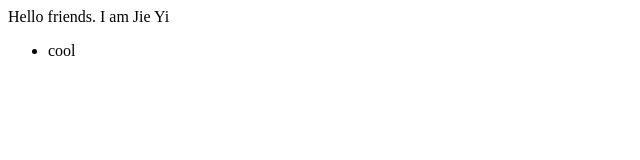
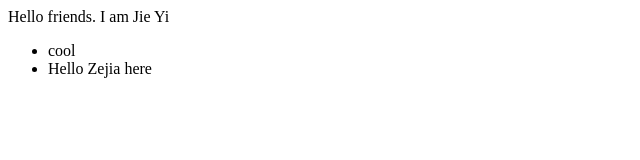
Before and after one commit to ji-jieyi/week999, a website: page index.html in a window 1280 px wide. Shown: the whole page, without its empty margins (0-640 px from the left). Drawn offline with Linux system fonts and the light colour scheme.

Commit message:
added my name

```diff
--- a/index.html
+++ b/index.html
@@ -5,6 +5,7 @@
     </div>
   <ul>
     <li>cool</li>
+    <li>Hello Zejia here</li>
   </ul>
   </body>
 </html>
```
